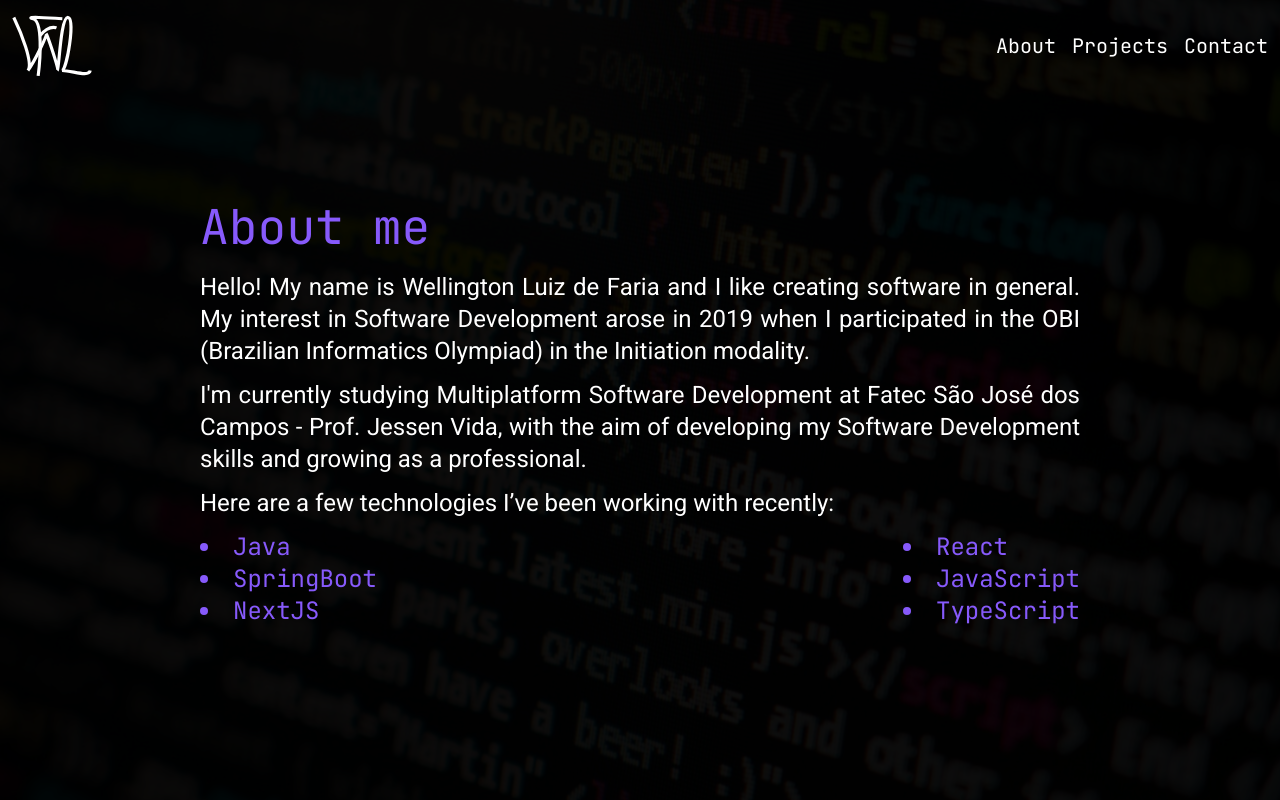
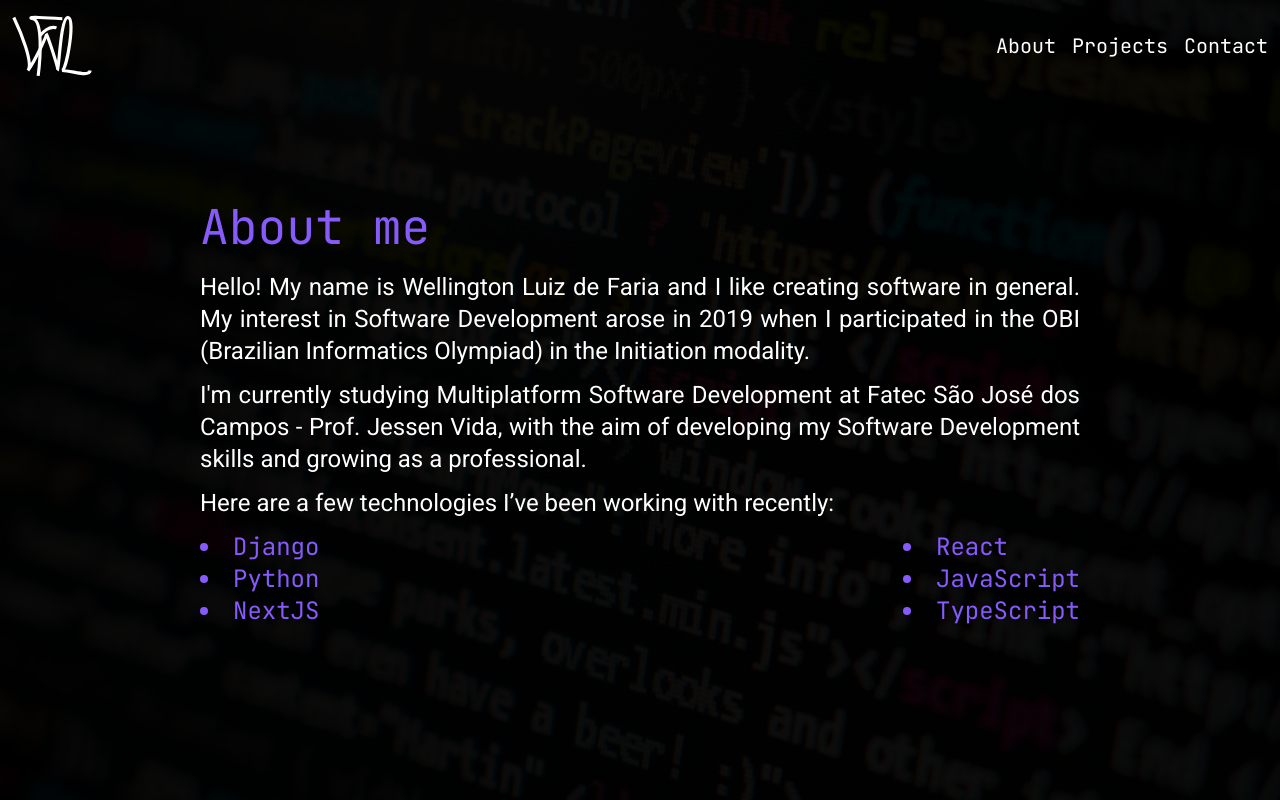
Before and after one commit to WellingtonLFaria/Portfolio, a Next.js app: page /about in a window 1280 px wide. Built offline with nearby package versions, Linux system fonts and the light colour scheme.

Commit message:
feat: Changing main technologies

```diff
--- a/src/pages/about/index.tsx
+++ b/src/pages/about/index.tsx
@@ -28,8 +28,8 @@ export default function About() {
                     <Paragrafo>Here are a few technologies I’ve been working with recently:</Paragrafo>
                     <div className="flex flex-wrap justify-between text-[#875AFB] font-jetbrains">
                         <ul className="list-disc list-inside text-2xl 2xl:text-4xl">
-                            <li>Java</li>
-                            <li>SpringBoot</li>
+                            <li>Django</li>
+                            <li>Python</li>
                             <li>NextJS</li>
                         </ul>
                         <ul className="list-disc list-inside text-2xl 2xl:text-4xl">
```
